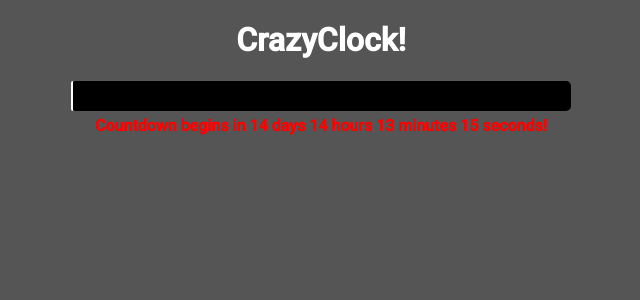
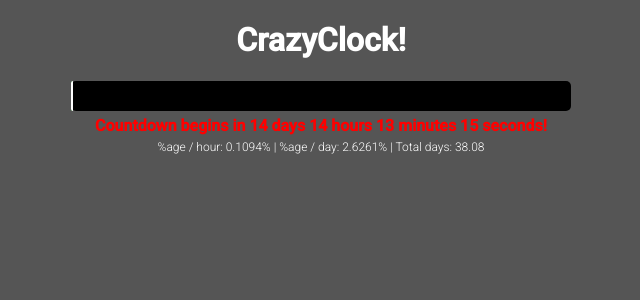
Before and after one commit to Maelstromeous/crazyclock, a Nuxt app: page / in a window 1280 px wide. Shown: the top 300 px of the page, without its empty margins (319-959 px from the left). Built offline with nearby package versions, Linux system fonts and the light colour scheme.

Commit message:
Added statistics

```diff
--- a/components/Clock.vue
+++ b/components/Clock.vue
@@ -4,6 +4,7 @@
       <div ref="fillBar" class="fill" :style="barProps"><span>{{ fillText }}</span></div>
     </div>
     <div class="clockText">{{ clockTextRendered }}</div>
+    <div class="statsText">{{ statsText }}</div>
   </div>
 
 </template>
@@ -33,10 +34,29 @@ const bar = ref<HTMLElement | null>(null) // Can't use value here for some reaso
 const fillBar = ref<HTMLElement | null>(null)
 let fillText = ref('');
 let clockTextRendered = ref('Loading the crazy...')
+let statsText = ref('Stats')
 
 if (now < startDate) {
   future = true;
 }
+
+
+// Stats
+let totalDurationSeconds = (endDate.getTime() - startDate.getTime()) / 1000;
+// Divide seconds into number of hours from the total
+let totalHours = totalDurationSeconds / 3600;
+let totalDays = totalHours / 24;
+let percentPerHour = 100 / totalHours;
+let percentPerDay = percentPerHour * 24;
+
+console.log('percentPerHour', percentPerHour)
+console.log('totalHours', totalHours)
+
+statsText.value = `
+  %age / hour: ${percentPerHour.toFixed(4)}% |
+  %age / day: ${percentPerDay.toFixed(4)}% |
+  Total days: ${totalDays.toFixed(2)}
+`
 
 const tickTock = (() => {
   update()
@@ -57,7 +77,6 @@ const update = (() => {
       end: startDate
     })
   }
-
   clockTextRendered.value = `${formatDuration(duration)} remaining!`
 
   if (future) {
@@ -71,13 +90,13 @@ const updateBar = (() => {
   const width = bar.value?.offsetWidth ?? 0;
 
   const diffInMs = differenceInMilliseconds(
-      endDate,
-      new Date(),
+    endDate,
+    new Date(),
   )
 
   const daysInMs = differenceInMilliseconds(
-      endDate,
-      startDate,
+    endDate,
+    startDate,
   );
   const percentage = 100 / daysInMs * (daysInMs - diffInMs)
   let fillWidth = width / 100 * percentage
@@ -126,4 +145,12 @@ onUnmounted(() => {
   color: red;
   text-align: center;
 }
+
+.statsText {
+  color: white;
+  font-weight: 300;
+  text-align: center;
+  font-size: 12px;
+  margin-top: 5px;
+}
 </style>
```
